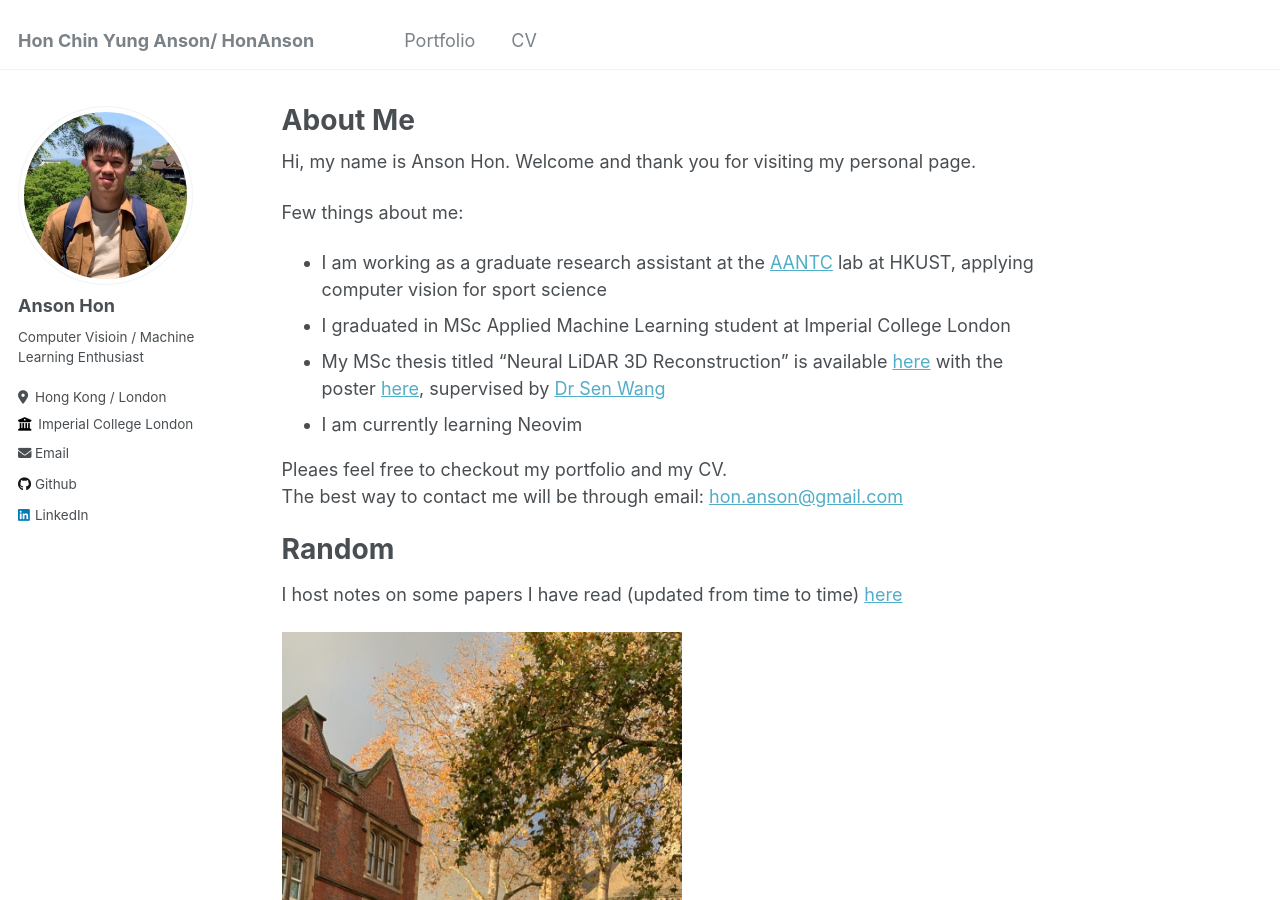
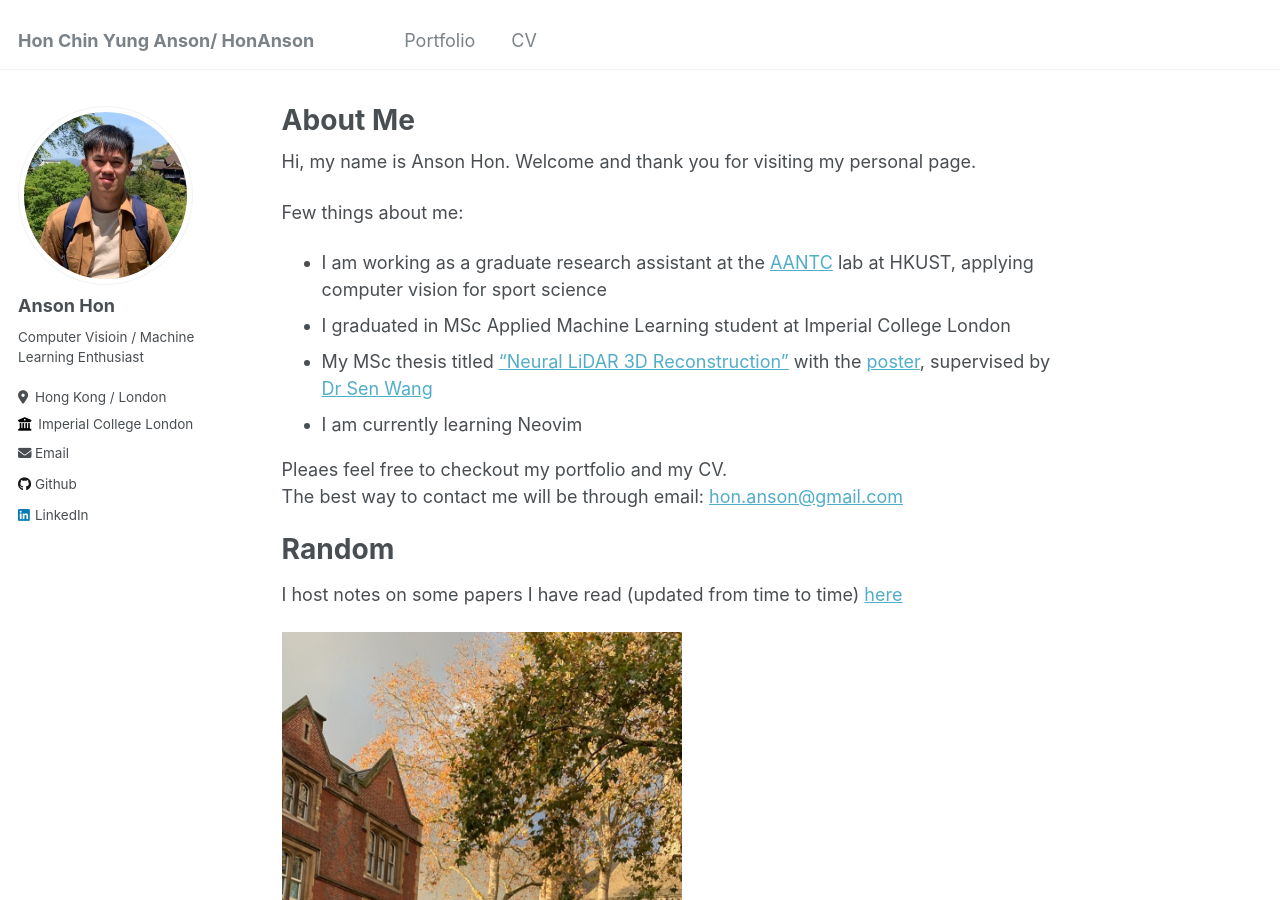
Before and after one commit to HonAnson/HonAnson.github.io, a Jekyll site: the page built from _pages/about.md, in a window 1280 px wide and 900 px high. Built offline with Jekyll 4.4.1, drawn with Linux system fonts in a browser that asks for light colours.

Commit message:
Update about.md

```diff
--- a/_pages/about.md
+++ b/_pages/about.md
@@ -11,7 +11,7 @@ Hi, my name is Anson Hon. Welcome and thank you for visiting my personal page.
 Few things about me:
 - I am working as a graduate research assistant at the [AANTC](https://aantc.ust.hk/) lab at HKUST, applying computer vision for sport science
 - I graduated in MSc Applied Machine Learning student at Imperial College London
-- My MSc thesis titled "Neural LiDAR 3D Reconstruction" is available [here](https://HonAnson.github.io/files/MSc_thesis_HonChinYungAnson.pdf) with the poster [here](https://HonAnson.github.io/files/MSc_poster_HonChinYungAnson.pdf), supervised by [Dr Sen Wang](https://scholar.google.co.uk/citations?user=vkY0jxEAAAAJ&hl=en)
+- My MSc thesis titled ["Neural LiDAR 3D Reconstruction"](https://HonAnson.github.io/files/MSc_thesis_HonChinYungAnson.pdf) with the [poster](https://HonAnson.github.io/files/MSc_poster_HonChinYungAnson.pdf), supervised by [Dr Sen Wang](https://scholar.google.co.uk/citations?user=vkY0jxEAAAAJ&hl=en)
 - I am currently learning Neovim
 
 Pleaes feel free to checkout my portfolio and my CV.
```
